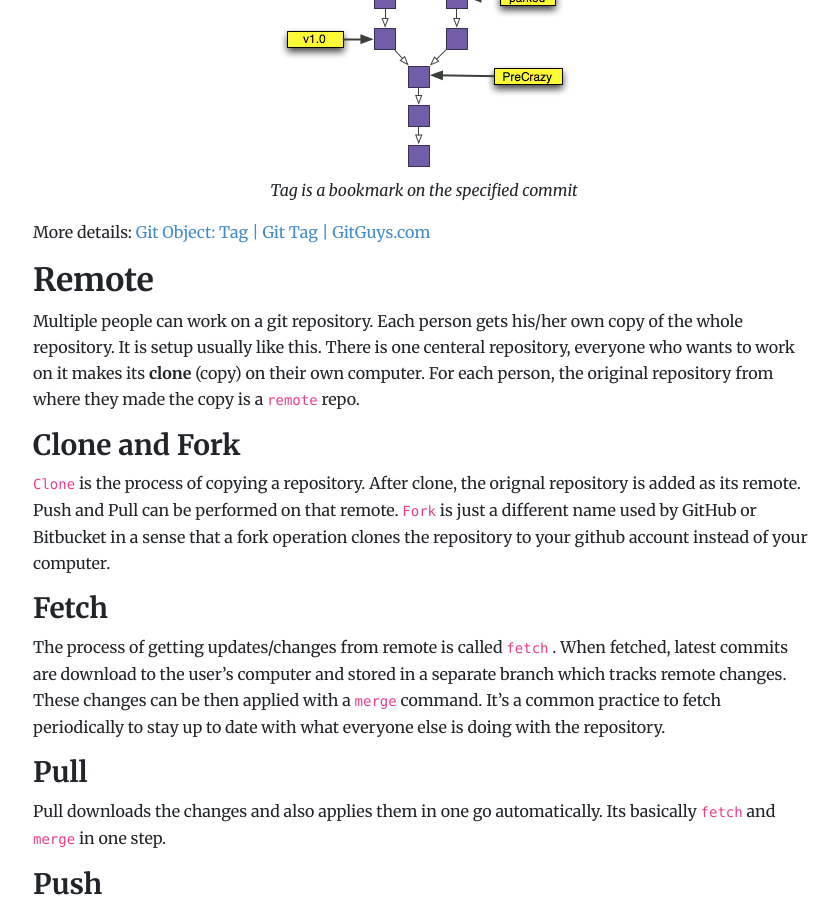
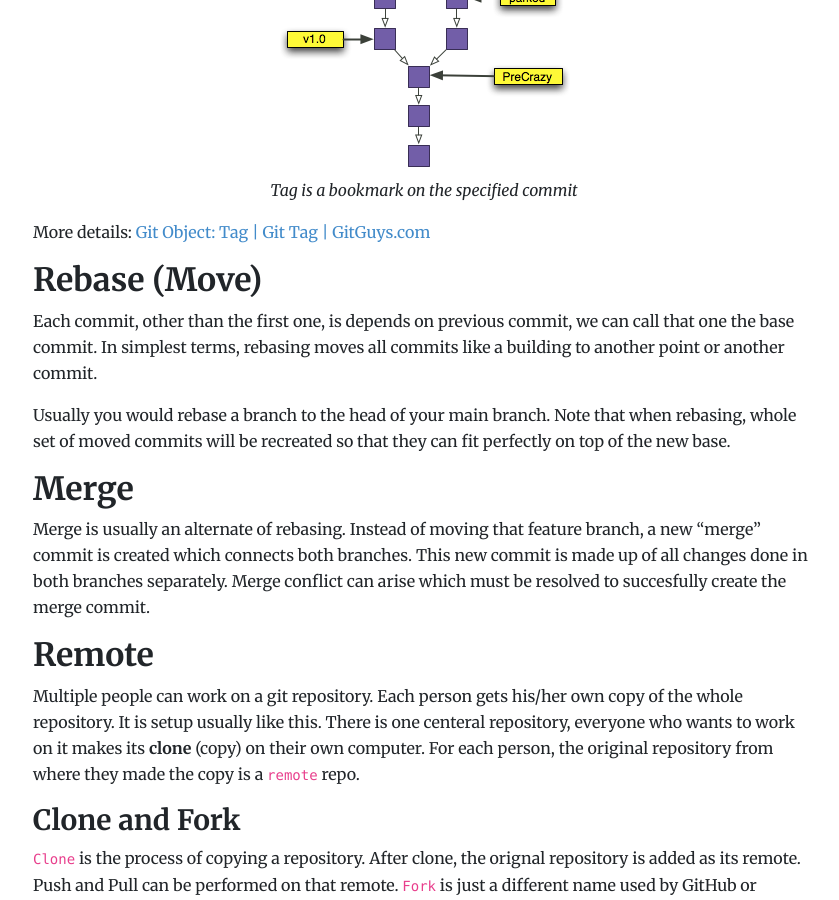
Before and after one commit to SMUsamaShah/SMUsamaShah.github.io, a Jekyll site: the page built from _posts/2017-10-14-explain-git-in-simple-words.md, in a window 1280 px wide and 900 px high, scrolled down 8879 px. Shown: the whole window, without its empty margins (216-1055 px from the left). Built offline with Jekyll 4.4.1, drawn with Linux system fonts in a browser that asks for light colours; comment, search, counter and statistics services are not loaded.

Commit message:
rebase and merge

```diff
--- a/_posts/2017-10-14-explain-git-in-simple-words.md
+++ b/_posts/2017-10-14-explain-git-in-simple-words.md
@@ -133,7 +133,16 @@ More details:
 [Git Object: Tag | Git Tag | GitGuys.com](http://www.gitguys.com/topics/git-object-tag/)
 
 
+Rebase (Move)
+--------------
+Each commit, other than the first one, is depends on previous commit, we can call that one the base commit. In simplest terms, rebasing moves all commits like a building to another point or another commit.
 
+Usually you would rebase a branch to the head of your main branch. Note that when rebasing, whole set of moved commits will be recreated so that they can fit perfectly on top of the new base.
+
+
+Merge
+--------------
+Merge is usually an alternate of rebasing. Instead of moving that feature branch, a new "merge" commit is created which connects both branches. This new commit is made up of all changes done in both branches separately. Merge conflict can arise which must be resolved to succesfully create the merge commit.
 
 
 Remote
```
